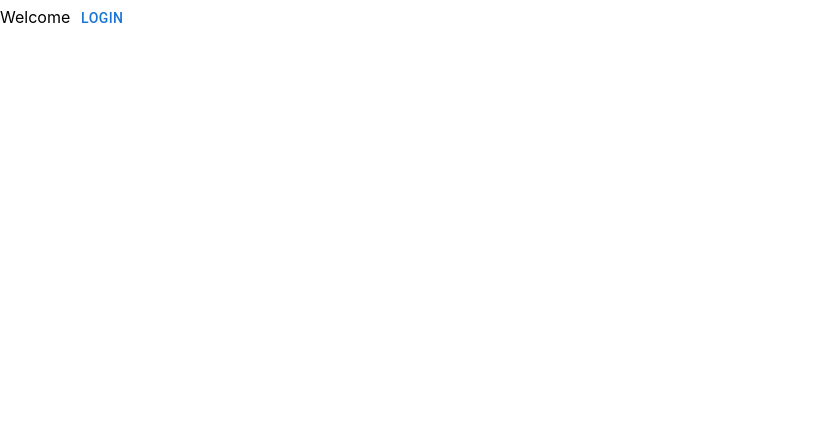
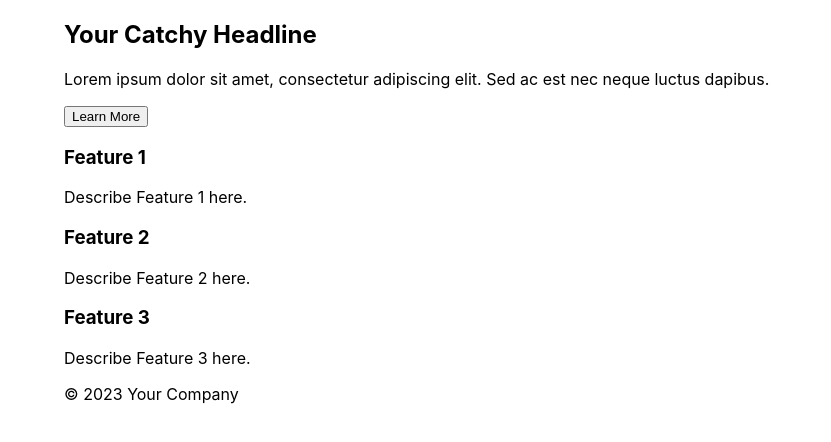
Before and after one commit to Saurabh1443/Data_Axle_Project, a React (Create React App) app in the folder frontend/: page / in a window 1280 px wide. Shown: the top 442 px of the page, without its empty margins (0-831 px from the left). Built offline with nearby package versions, Linux system fonts and the light colour scheme.

Commit message:
dashboard

```diff
--- a/frontend/src/components/Dashboard.jsx
+++ b/frontend/src/components/Dashboard.jsx
@@ -1,15 +1,46 @@
-import { Button } from "@mui/material";
+import {
+  Container,
+  AppBar,
+  Toolbar,
+  IconButton,
+  Typography,
+} from "@mui/material";
 import React from "react";
-import { Link } from "react-router-dom";
 
 function Dashboard() {
   return (
-    <div>
-      Welcome
-      <Link to="/login" style={{ textDecoration: "none" }}>
-        <Button>Login</Button>
-      </Link>
-    </div>
+    <Container>
+      <main>
+        <section className="hero">
+          <h2>Your Catchy Headline</h2>
+          <p>
+            Lorem ipsum dolor sit amet, consectetur adipiscing elit. Sed ac est
+            nec neque luctus dapibus.
+          </p>
+          <button>Learn More</button>
+        </section>
+        <section className="features">
+          <div className="feature">
+            <i className="fa fa-code"></i>
+            <h3>Feature 1</h3>
+            <p>Describe Feature 1 here.</p>
+          </div>
+          <div className="feature">
+            <i className="fa fa-users"></i>
+            <h3>Feature 2</h3>
+            <p>Describe Feature 2 here.</p>
+          </div>
+          <div className="feature">
+            <i className="fa fa-laptop"></i>
+            <h3>Feature 3</h3>
+            <p>Describe Feature 3 here.</p>
+          </div>
+        </section>
+      </main>
+      <footer>
+        <p>&copy; {new Date().getFullYear()} Your Company</p>
+      </footer>
+    </Container>
   );
 }
 
```
